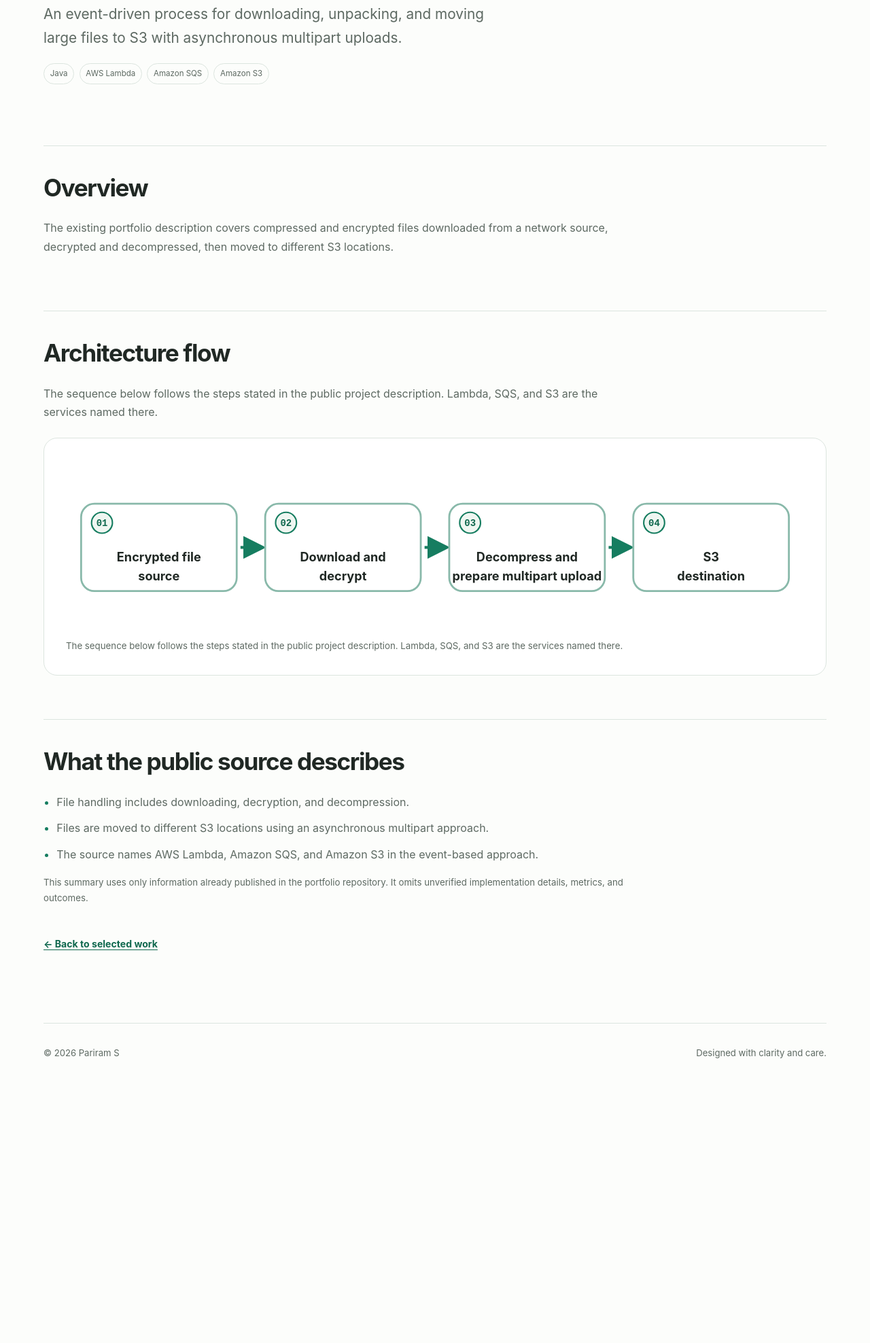
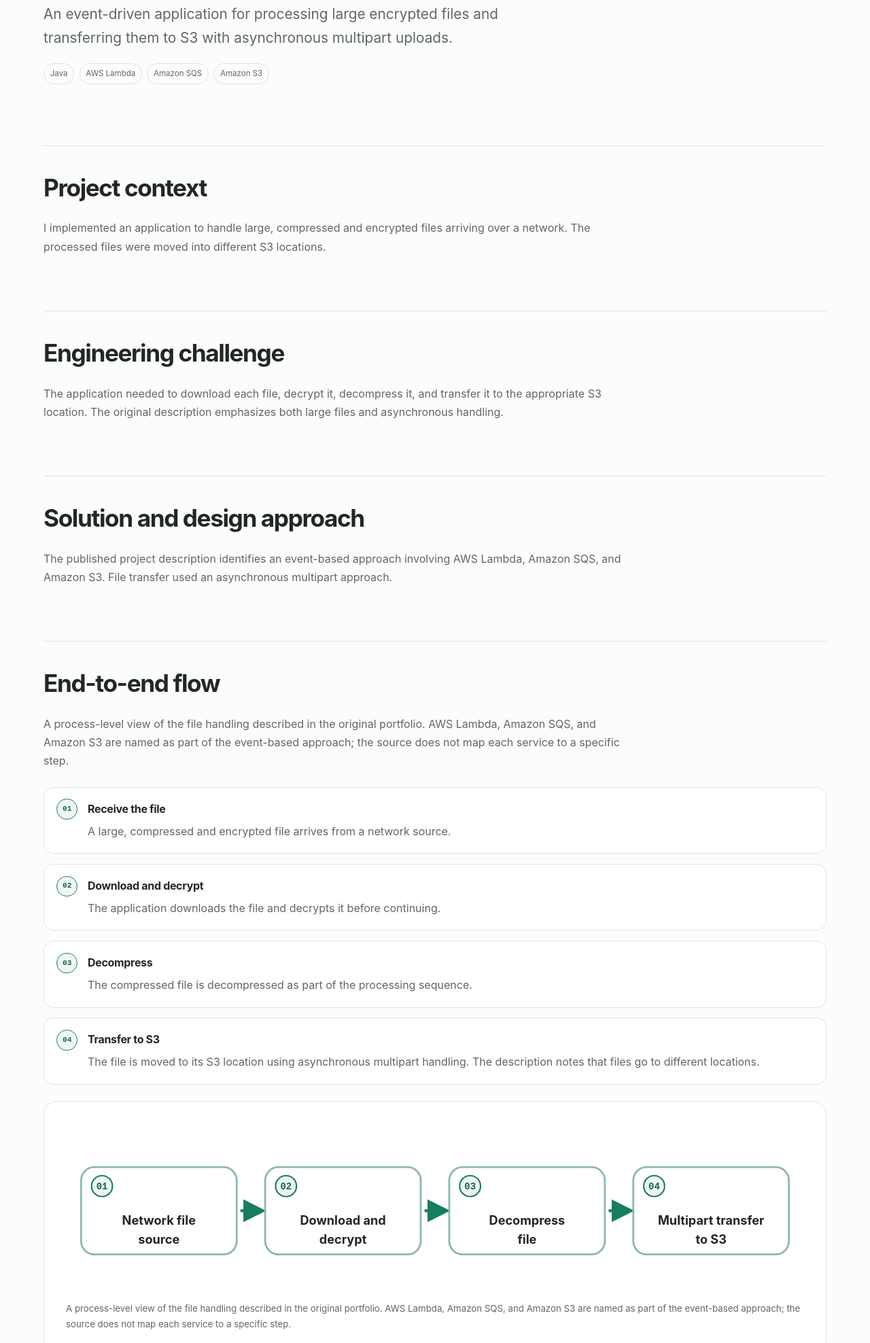
Before and after one commit to Pariram140/parirams-portfolio, an Astro site: page /parirams-portfolio/projects/asynchronous-file-processing in a window 1280 px wide. Shown: the part 499-2475 px from the top of the page at 68% size. Before the commit the page ends 2091 px from the top, so only its background shows below. Built offline with nearby package versions, Linux system fonts and the light colour scheme; Astro itself is replaced by a stand-in of ours.

Commit message:
Expand portfolio case study narratives

```diff
--- a/src/data/case-studies.ts
+++ b/src/data/case-studies.ts
@@ -1,12 +1,20 @@
+export interface CaseStudyStep {
+  title: string;
+  description: string;
+}
+
 export interface CaseStudy {
   slug: string;
   title: string;
   summary: string;
   technologies: string[];
-  overview: string;
+  context: string;
+  challenge: string;
+  approach: string;
   flowDescription: string;
   flowNodes: string[][];
-  sourceFacts: string[];
+  flowSteps: CaseStudyStep[];
+  engineeringDetails: string[];
 }
 
 export const caseStudies: CaseStudy[] = [
@@ -14,68 +22,148 @@
     slug: 'asynchronous-file-processing',
     title: 'Asynchronous File Processing',
     summary:
-      'An event-driven process for downloading, unpacking, and moving large files to S3 with asynchronous multipart uploads.',
+      'An event-driven application for processing large encrypted files and transferring them to S3 with asynchronous multipart uploads.',
     technologies: ['Java', 'AWS Lambda', 'Amazon SQS', 'Amazon S3'],
-    overview:
-      'The existing portfolio description covers compressed and encrypted files downloaded from a network source, decrypted and decompressed, then moved to different S3 locations.',
+    context:
+      'I implemented an application to handle large, compressed and encrypted files arriving over a network. The processed files were moved into different S3 locations.',
+    challenge:
+      'The application needed to download each file, decrypt it, decompress it, and transfer it to the appropriate S3 location. The original description emphasizes both large files and asynchronous handling.',
+    approach:
+      'The published project description identifies an event-based approach involving AWS Lambda, Amazon SQS, and Amazon S3. File transfer used an asynchronous multipart approach.',
     flowDescription:
-      'The sequence below follows the steps stated in the public project description. Lambda, SQS, and S3 are the services named there.',
+      'A process-level view of the file handling described in the original portfolio. AWS Lambda, Amazon SQS, and Amazon S3 are named as part of the event-based approach; the source does not map each service to a specific step.',
     flowNodes: [
-      ['Encrypted file', 'source'],
+      ['Network file', 'source'],
       ['Download and', 'decrypt'],
-      ['Decompress and', 'prepare multipart upload'],
-      ['S3', 'destination'],
+      ['Decompress', 'file'],
+      ['Multipart transfer', 'to S3'],
     ],
-    sourceFacts: [
-      'File handling includes downloading, decryption, and decompression.',
-      'Files are moved to different S3 locations using an asynchronous multipart approach.',
-      'The source names AWS Lambda, Amazon SQS, and Amazon S3 in the event-based approach.',
+    flowSteps: [
+      {
+        title: 'Receive the file',
+        description: 'A large, compressed and encrypted file arrives from a network source.',
+      },
+      {
+        title: 'Download and decrypt',
+        description: 'The application downloads the file and decrypts it before continuing.',
+      },
+      {
+        title: 'Decompress',
+        description: 'The compressed file is decompressed as part of the processing sequence.',
+      },
+      {
+        title: 'Transfer to S3',
+        description:
+          'The file is moved to its S3 location using asynchronous multipart handling. The description notes that files go to different locations.',
+      },
+    ],
+    engineeringDetails: [
+      'The event-based solution involved AWS Lambda, Amazon SQS, and Amazon S3.',
+      'Multipart handling was used for the asynchronous file transfer.',
+      'Files were placed in different S3 locations.',
     ],
   },
   {
     slug: 'secure-api-processing',
     title: 'Secure API Processing',
     summary:
-      'API workflows with authentication and format checks, tenant-aware S3 storage, and asynchronous ETL processing.',
+      'A guarded API workflow for requests up to 10 MB, tenant-aware S3 storage, and asynchronous ETL processing.',
     technologies: ['Java', 'AWS API Gateway', 'AWS WAF', 'Amazon S3'],
-    overview:
-      'The existing portfolio description names authentication and format checks, AWS API Gateway, WAF, a load balancer, tenant-aware S3 storage, and asynchronous ETL processing.',
+    context:
+      'I worked on an API that handled requests up to 10 MB, stored data in S3 with respect to tenant, and ran ETL logic asynchronously.',
+    challenge:
+      'The API required strict authentication and format checks. Load also had to be managed so internal legacy systems were not overloaded.',
+    approach:
+      'The original description names AWS API Gateway, WAF, and a load balancer among the protections around processing. Data was stored by tenant in S3, with ETL performed asynchronously. Dynamic configuration and caching were used without requiring code redeployment.',
     flowDescription:
-      'The flow reflects only the request checks, processing, storage, and asynchronous ETL steps described in the public source.',
+      'This is a conceptual request path based on the original portfolio description. It names the checks, traffic controls, tenant-aware storage, and asynchronous ETL, but does not specify the exact service-by-service request order.',
     flowNodes: [
-      ['API', 'request'],
-      ['Authentication and', 'format checks'],
-      ['API Gateway, WAF,', 'load balancer'],
+      ['API request', 'up to 10 MB'],
+      ['Authentication', 'and format checks'],
+      ['API Gateway, WAF', 'and load balancer'],
       ['Tenant-aware', 'S3 storage'],
       ['Asynchronous', 'ETL'],
     ],
-    sourceFacts: [
-      'Authentication and request-format checks are part of the API workflow.',
-      'AWS API Gateway, WAF, and a load balancer are named as security and traffic controls.',
-      'Data is stored in S3 with respect to tenant, and ETL processing is asynchronous.',
+    flowSteps: [
+      {
+        title: 'Accept an API request',
+        description: 'The original project summary states that the API handled requests up to 10 MB.',
+      },
+      {
+        title: 'Check authentication and format',
+        description: 'Requests were subject to strict authentication and format checks.',
+      },
+      {
+        title: 'Protect and manage traffic',
+        description:
+          'AWS API Gateway, WAF, and a load balancer guarded the workflow. Load management was intended to avoid overloading internal legacy systems.',
+      },
+      {
+        title: 'Store data by tenant',
+        description: 'Processed data was stored in S3 with respect to tenant.',
+      },
+      {
+        title: 'Run ETL asynchronously',
+        description: 'ETL logic ran asynchronously after the data processing flow.',
+      },
+    ],
+    engineeringDetails: [
+      'The original description identifies DDoS and SQL injection among the threats addressed by the AWS protections.',
+      'Dynamic configuration and caching were used to tune behavior without a code redeployment.',
+      'The source describes the intent and components, but does not publish latency, throughput, or availability measurements.',
     ],
   },
   {
     slug: 'event-driven-integration',
     title: 'Event-Driven Integration',
     summary:
-      'Middleware that transforms third-party API data and routes messages to destination applications with retry handling.',
+      'A configurable MuleSoft integration framework that transforms third-party API data and routes messages with retry handling.',
     technologies: ['Java', 'MuleSoft', 'Amazon SQS', 'ActiveMQ'],
-    overview:
-      'The existing portfolio describes MuleSoft middleware that transforms third-party API data into a CRM format, processes message pipelines in batches with retries, and routes data to standalone applications.',
+    context:
+      'I contributed to integrations that synchronized candidate, job, and application data between applicant tracking systems and Smashfly CRM for multiple clients, including real-time integrations.',
+    challenge:
+      'Each client could have different third-party APIs and data needs. The integration work needed to transform data into the CRM format and handle failed messages in the processing pipeline.',
+    approach:
+      'I built an asynchronous, loosely coupled MuleSoft middleware framework described as client generic. It transformed source data into a configurable Smashfly CRM format, processed messages in batches with retries, and used a common processor to route data to standalone applications through Amazon SQS and ActiveMQ.',
     flowDescription:
-      'This diagram follows the transformation, message-pipeline, and routing stages named in the public project description.',
+      'The sequence combines the transformation and routing stages described for the middleware framework. The original source names the example APIs and queue technologies in its written project details.',
     flowNodes: [
       ['Third-party', 'APIs'],
       ['MuleSoft', 'data transform'],
-      ['Batch message', 'pipeline + retries'],
+      ['Batch pipeline', 'with retries'],
       ['SQS / ActiveMQ', 'routing'],
       ['Destination', 'applications'],
     ],
-    sourceFacts: [
-      'MuleSoft middleware transforms third-party API data into a CRM format.',
-      'Message pipelines process batches and include retry handling for failed messages.',
-      'A common processor routes data using Amazon SQS and ActiveMQ queues.',
+    flowSteps: [
+      {
+        title: 'Read from external APIs',
+        description:
+          'The portfolio names Kenexa, Workday, and SmartRecruiters among the third-party APIs, and Greenhouse and Workday in custom ATS integrations.',
+      },
+      {
+        title: 'Transform the data',
+        description:
+          'MuleSoft middleware transformed source data into a configurable Smashfly CRM format.',
+      },
+      {
+        title: 'Process messages in batches',
+        description:
+          'The asynchronous message pipelines processed data batchwise and included a retry mechanism for failed messages.',
+      },
+      {
+        title: 'Route through queues',
+        description:
+          'A common distribution processor routed data using Amazon SQS and ActiveMQ queues.',
+      },
+      {
+        title: 'Deliver to destination applications',
+        description: 'The routing processor distributed data to standalone applications.',
+      },
+    ],
+    engineeringDetails: [
+      'The framework was described as client generic, asynchronous, and loosely coupled.',
+      'The custom integrations synchronized candidate, job, and application records between ATS platforms and Smashfly CRM.',
+      'The source also mentions token authentication between internal APIs as a related security contribution.',
     ],
   },
 ];
--- a/src/pages/projects/[slug].astro
+++ b/src/pages/projects/[slug].astro
@@ -27,14 +27,32 @@
       </header>
 
       <div class="case-study-content">
-        <section class="case-study-section" aria-labelledby="overview-title">
-          <h2 id="overview-title">Overview</h2>
-          <p>{study.overview}</p>
+        <section class="case-study-section" aria-labelledby="context-title">
+          <h2 id="context-title">Project context</h2>
+          <p>{study.context}</p>
+        </section>
+
+        <section class="case-study-section" aria-labelledby="challenge-title">
+          <h2 id="challenge-title">Engineering challenge</h2>
+          <p>{study.challenge}</p>
+        </section>
+
+        <section class="case-study-section" aria-labelledby="approach-title">
+          <h2 id="approach-title">Solution and design approach</h2>
+          <p>{study.approach}</p>
         </section>
 
         <section class="case-study-section" aria-labelledby="flow-title">
-          <h2 id="flow-title">Architecture flow</h2>
+          <h2 id="flow-title">End-to-end flow</h2>
           <p>{study.flowDescription}</p>
+          <ol class="case-study-steps">
+            {study.flowSteps.map((step) => (
+              <li>
+                <h3>{step.title}</h3>
+                <p>{step.description}</p>
+              </li>
+            ))}
+          </ol>
           <ArchitectureDiagram
             id={study.slug}
             title={`${study.title} process flow`}
@@ -44,13 +62,13 @@
         </section>
 
         <section class="case-study-section" aria-labelledby="details-title">
-          <h2 id="details-title">What the public source describes</h2>
+          <h2 id="details-title">Technical details</h2>
           <ul class="case-study-facts">
-            {study.sourceFacts.map((fact) => <li>{fact}</li>)}
+            {study.engineeringDetails.map((detail) => <li>{detail}</li>)}
           </ul>
           <p class="case-study-source-note">
-            This summary uses only information already published in the portfolio repository. It
-            omits unverified implementation details, metrics, and outcomes.
+            This case study expands on details in the original public portfolio description. It does
+            not add unpublished metrics or outcomes.
           </p>
         </section>
       </div>
--- a/src/styles/global.css
+++ b/src/styles/global.css
@@ -862,3 +862,52 @@
     transition-duration: 0.01ms !important;
   }
 }
+
+
+.case-study-steps {
+  display: grid;
+  gap: 0.9rem;
+  margin: 1.5rem 0 0;
+  padding: 0;
+  counter-reset: case-step;
+  list-style: none;
+}
+
+.case-study-steps li {
+  position: relative;
+  padding: 1.15rem 1.25rem 1.15rem 4rem;
+  border: 1px solid var(--color-border);
+  border-radius: 0.9rem;
+  background: var(--color-surface);
+  counter-increment: case-step;
+}
+
+.case-study-steps li::before {
+  position: absolute;
+  top: 1.05rem;
+  left: 1.15rem;
+  display: grid;
+  width: 1.8rem;
+  aspect-ratio: 1;
+  place-items: center;
+  border: 1px solid var(--color-accent);
+  border-radius: 50%;
+  background: var(--color-soft);
+  color: var(--color-accent-strong);
+  content: counter(case-step, decimal-leading-zero);
+  font-family: var(--font-mono);
+  font-size: 0.7rem;
+  font-weight: 700;
+}
+
+.case-study-steps h3 {
+  margin: 0;
+  font-family: var(--font-heading);
+  font-size: 1rem;
+  letter-spacing: -0.02em;
+}
+
+.case-study-steps p {
+  margin: 0.35rem 0 0;
+  color: var(--color-muted);
+}
```
Also changed, not shown: e2e/portfolio.spec.ts (+19 -0 lines).
